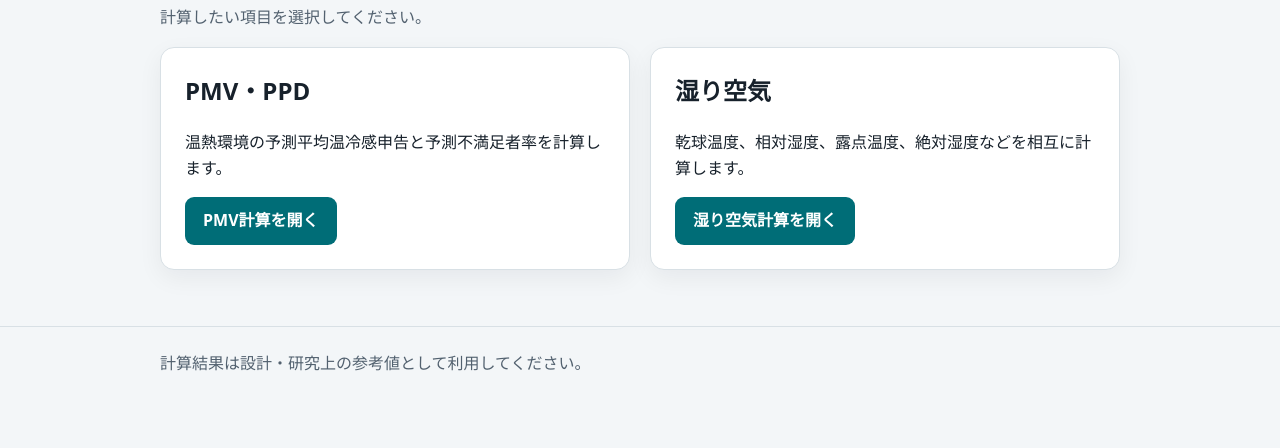
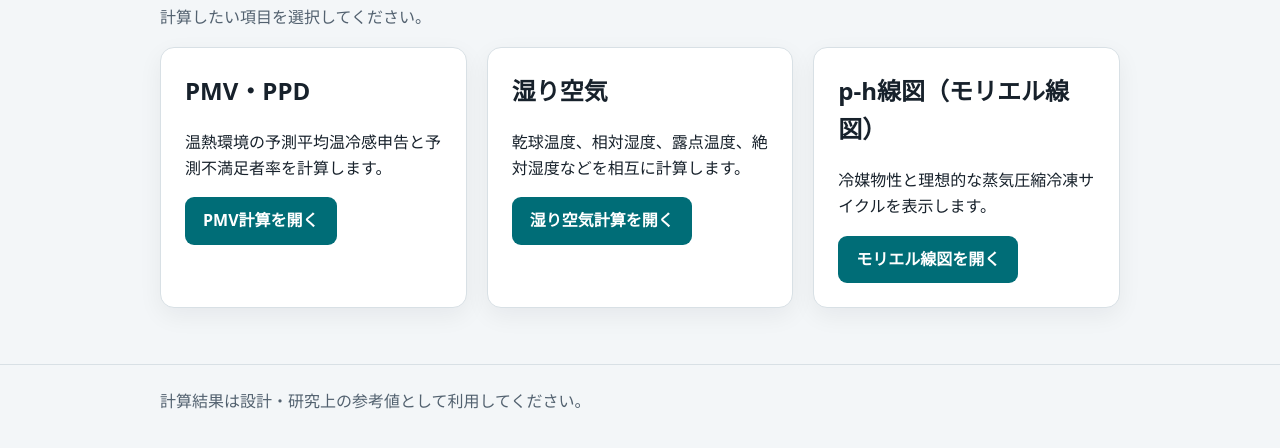
Before and after one commit to iguchi-lab/engineering-calculators, a website: page web-release/index.html in a window 1280 px wide. Shown: the part 166-614 px from the top of the page. Drawn offline with Linux system fonts and the light colour scheme.

Commit message:
Add Mollier tool to the home page

```diff
--- a/web-release/index.html
+++ b/web-release/index.html
@@ -8,6 +8,7 @@
     <div class="grid">
       <article class="card"><h2>PMV・PPD</h2><p>温熱環境の予測平均温冷感申告と予測不満足者率を計算します。</p><a class="button" href="/pmv/index.html">PMV計算を開く</a></article>
       <article class="card"><h2>湿り空気</h2><p>乾球温度、相対湿度、露点温度、絶対湿度などを相互に計算します。</p><a class="button" href="/air/index.html">湿り空気計算を開く</a></article>
+      <article class="card"><h2>p-h線図（モリエル線図）</h2><p>冷媒物性と理想的な蒸気圧縮冷凍サイクルを表示します。</p><a class="button" href="/mollier/index.html">モリエル線図を開く</a></article>
     </div>
   </main>
   <footer><div class="container">計算結果は設計・研究上の参考値として利用してください。</div></footer>
```
